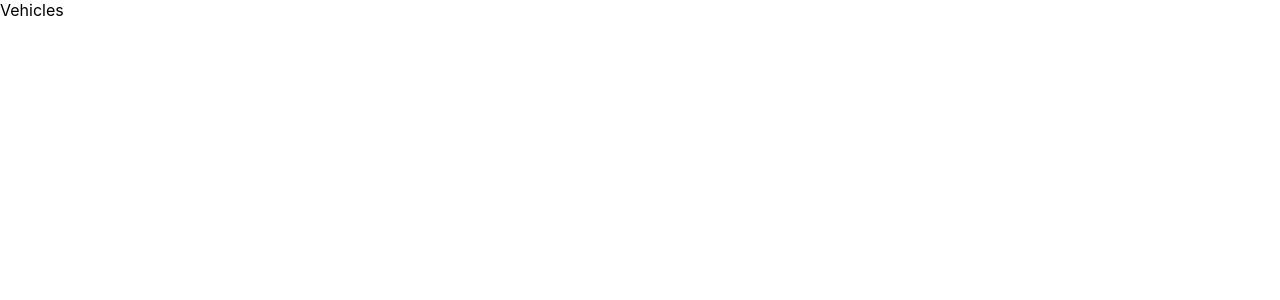
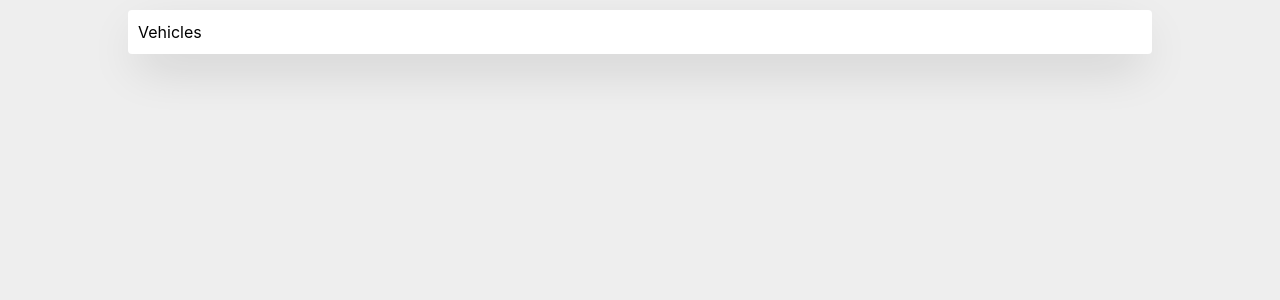
Before and after one commit to tishksenia/vehicles-test, a React (Create React App) app: page / in a window 1280 px wide. Shown: the top 300 px of the page. Built offline with nearby package versions, Linux system fonts and the light colour scheme.

Commit message:
add page-container, add global styles

```diff
--- a/src/app/index.tsx
+++ b/src/app/index.tsx
@@ -1,4 +1,5 @@
 import { VehicleListPage } from 'pages/VehicleListPage';
+import { PageContainer } from 'widgets';
 import { StoreProvider } from './providers/StoreProvider';
 
 import './styles/index.scss';
@@ -6,7 +7,9 @@
 function App() {
     return (
         <StoreProvider>
-            <VehicleListPage />
+            <PageContainer>
+                <VehicleListPage />
+            </PageContainer>
         </StoreProvider>
     );
 }
--- a/src/app/styles/normalize.scss
+++ b/src/app/styles/normalize.scss
@@ -1,4 +1,5 @@
 body {
+    background-color: var(--app-background);
     margin: 0;
     font-family: -apple-system, BlinkMacSystemFont, 'Segoe UI', 'Roboto',
         'Oxygen', 'Ubuntu', 'Cantarell', 'Fira Sans', 'Droid Sans',
@@ -15,3 +16,53 @@
 html {
     scroll-behavior: smooth;
 }
+
+/*
+  Josh's Custom CSS Reset
+  https://www.joshwcomeau.com/css/custom-css-reset/
+*/
+*,
+*::before,
+*::after {
+    box-sizing: border-box;
+}
+
+* {
+    margin: 0;
+}
+
+body {
+    line-height: 1.5;
+    -webkit-font-smoothing: antialiased;
+}
+
+img,
+picture,
+video,
+canvas,
+svg {
+    display: block;
+    max-width: 100%;
+}
+
+input,
+button,
+textarea,
+select {
+    font: inherit;
+}
+
+p,
+h1,
+h2,
+h3,
+h4,
+h5,
+h6 {
+    overflow-wrap: break-word;
+}
+
+#root,
+#__next {
+    isolation: isolate;
+}
--- a/src/app/styles/vars.scss
+++ b/src/app/styles/vars.scss
@@ -1,3 +1,4 @@
 :root {
     --color-primary: #108ee9;
+    --app-background: #eeeeee;
 }
--- /dev/null
+++ b/src/widgets/PageContainer/index.tsx
@@ -0,0 +1,7 @@
+import React, { FC, PropsWithChildren } from 'react';
+
+import styles from './page-container.module.scss';
+
+export const PageContainer: FC<PropsWithChildren> = ({ children }) => {
+    return <div className={styles['page-container']}>{children}</div>;
+};
--- /dev/null
+++ b/src/widgets/PageContainer/page-container.module.scss
@@ -0,0 +1,13 @@
+.page-container {
+    max-width: 100%;
+    padding: 10px;
+
+    box-shadow: rgba(0, 0, 0, 0.2) 0px 18px 50px -10px;
+    background-color: #fff;
+    @media screen and (min-width: 700px) {
+        max-width: 80%;
+        margin: 10px auto;
+
+        border-radius: 4px;
+    }
+}
--- /dev/null
+++ b/src/widgets/index.ts
@@ -0,0 +1 @@
+export { PageContainer } from './PageContainer';
```
